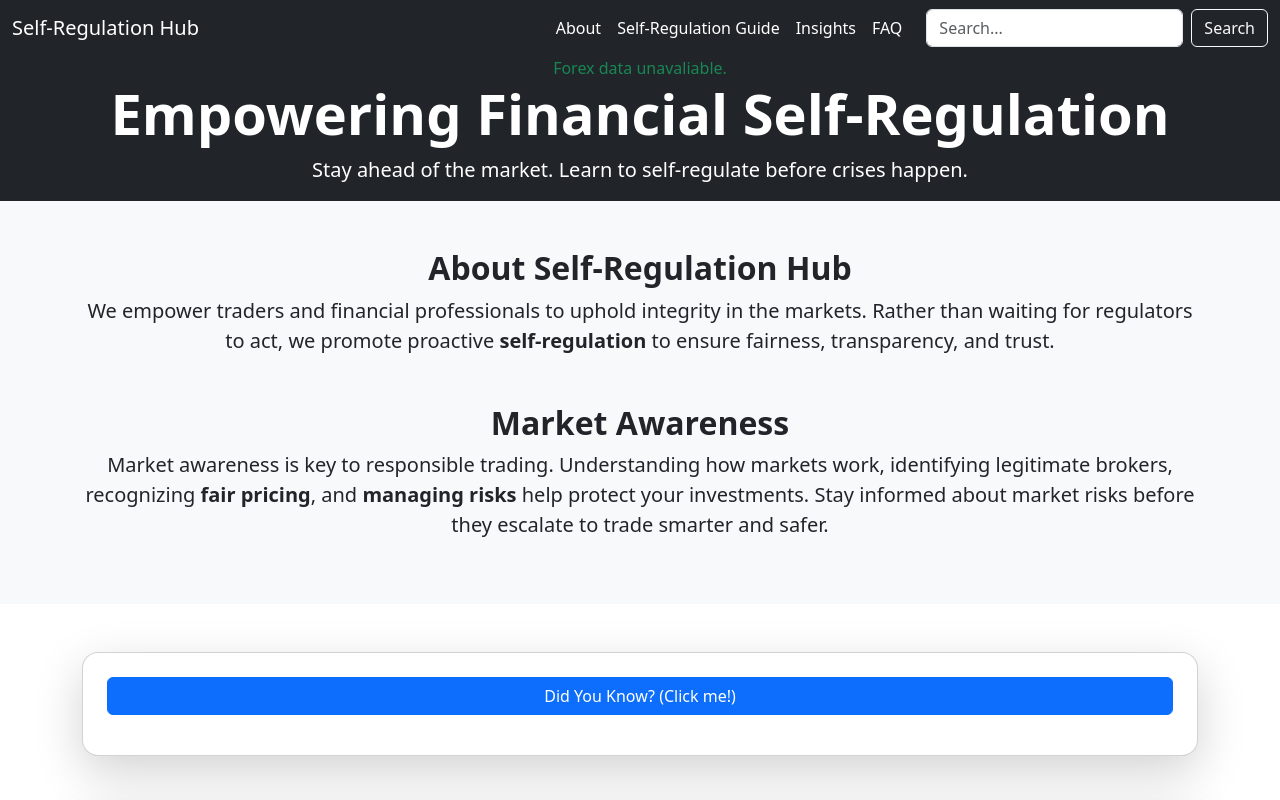
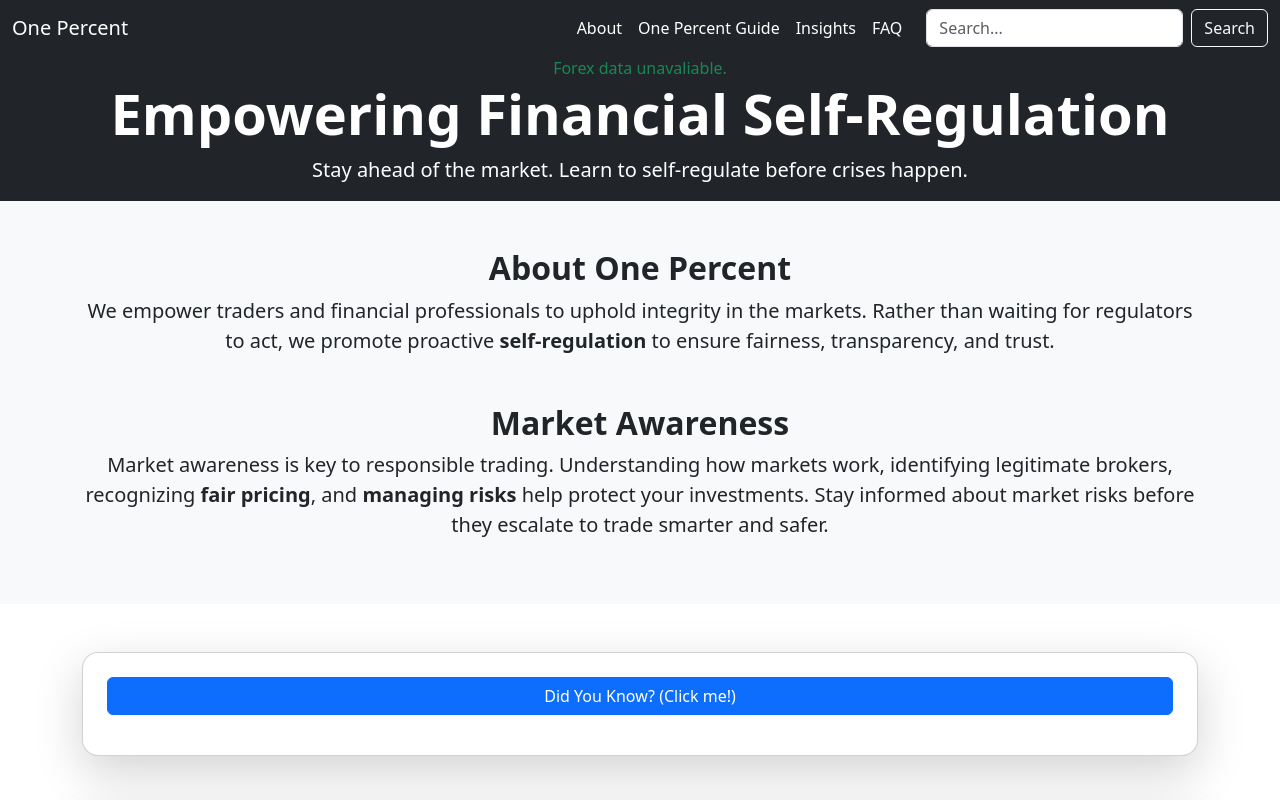
Before and after one commit to Jerome-Chauncey/One-Percent, a plain HTML site: page index.html in a window 1280 px wide. Shown: the top 800 px of the page. Drawn offline with nearby package versions, Linux system fonts and the light colour scheme; no server answers.

Commit message:
changes company name

```diff
--- a/index.html
+++ b/index.html
@@ -15,7 +15,7 @@
   <body>
     <nav class="navbar navbar-expand-lg bg-dark text-white sticky-top">
       <div class="container-fluid">
-        <a class="navbar-brand text-white" href="#">Self-Regulation Hub</a>
+        <a class="navbar-brand text-white" href="#">One Percent</a>
         <button
           class="navbar-toggler bg-white"
           type="button"
@@ -33,7 +33,7 @@
               <a class="nav-link text-white" href="#about">About</a>
             </li>
             <li class="nav-item">
-              <a class="nav-link text-white" href="#guide">Self-Regulation Guide</a>
+              <a class="nav-link text-white" href="#guide">One Percent Guide</a>
             </li>
             <li class="nav-item">
               <a class="nav-link text-white" href="#insights">Insights</a>
@@ -84,7 +84,7 @@
 
     <section id="about" class="py-5 bg-light">
         <div class="container text-center text-dark">
-          <h2 class="fw-bold">About Self-Regulation Hub</h2>
+          <h2 class="fw-bold">About One Percent</h2>
           <p class="lead">
             We empower traders and financial professionals to uphold integrity in the markets. Rather than waiting for regulators to act, we promote proactive <span class="fw-bold">self-regulation</span> to ensure fairness, transparency, and trust.
           </p>
```
